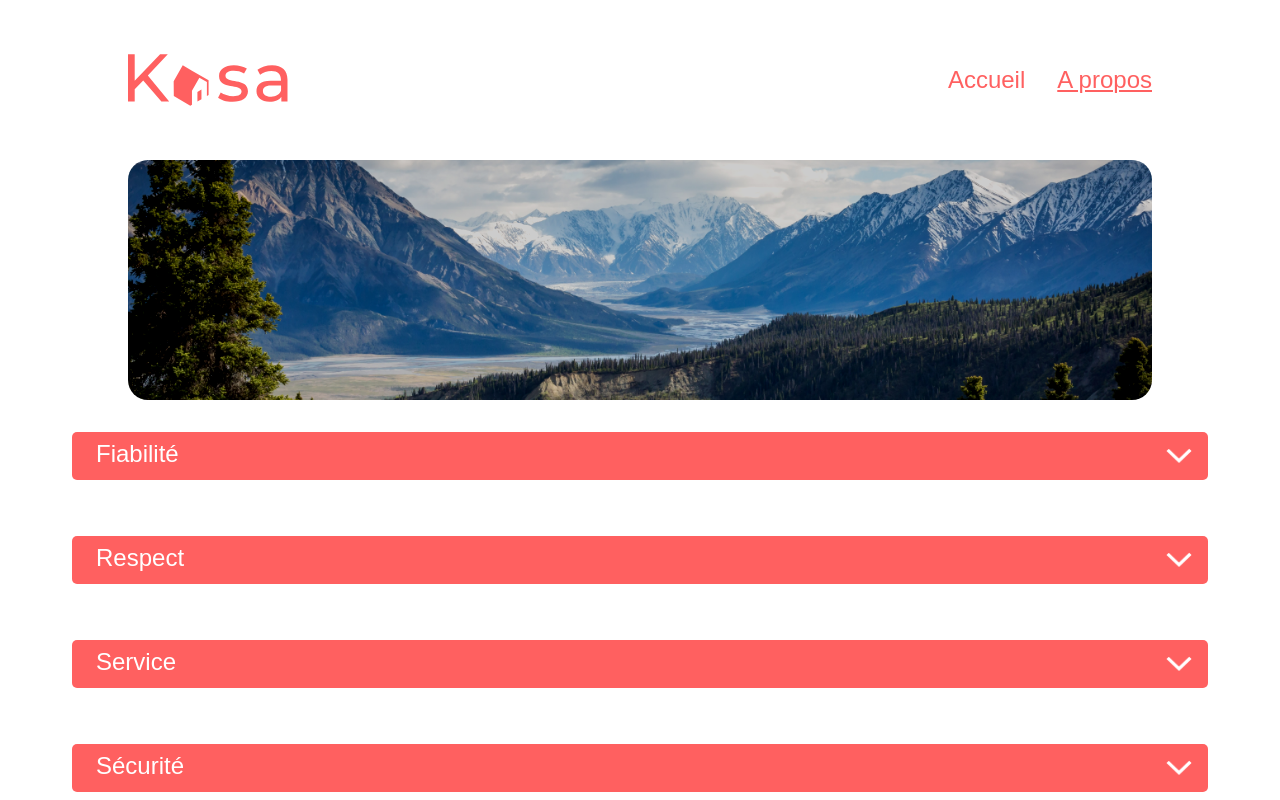
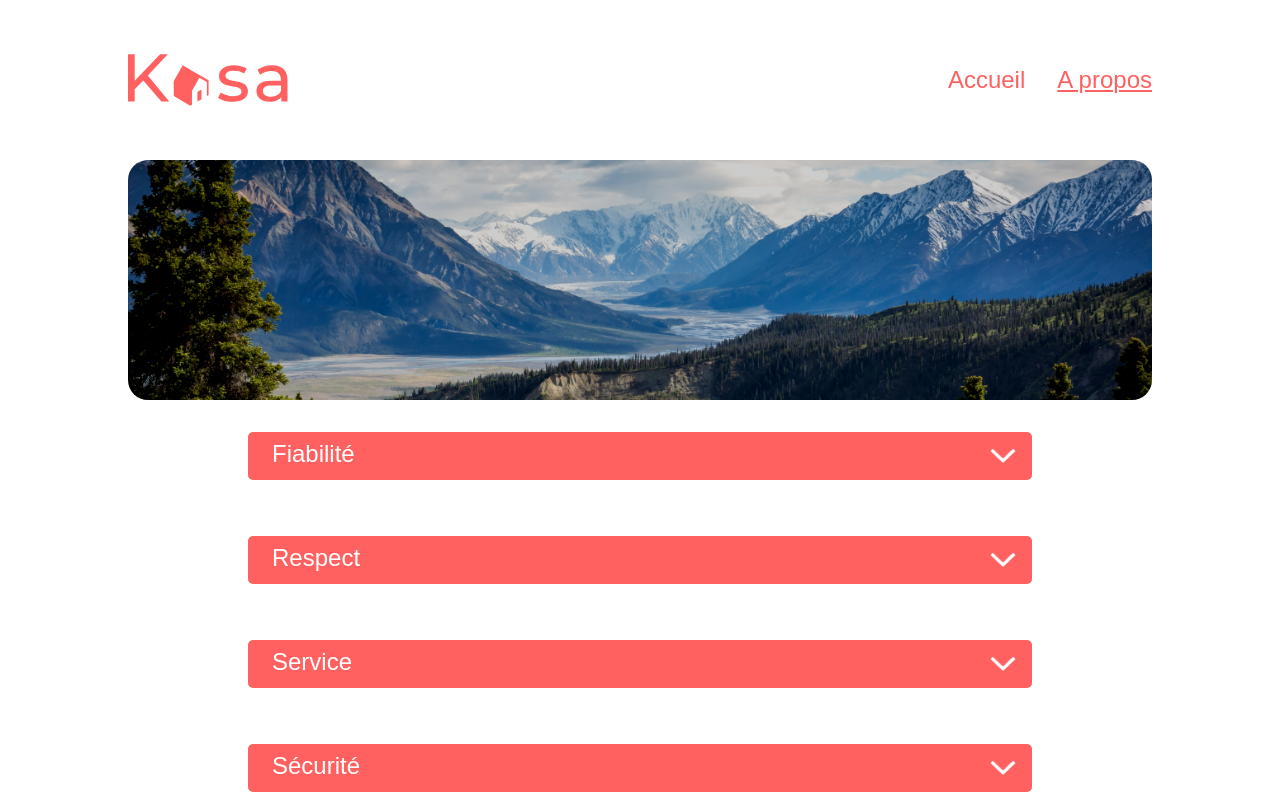
Before and after one commit to Tommy-Hck/ThomasHuylebroeck_7_21112023, a React (Create React App) app: page /About in a window 1280 px wide. Shown: the top 800 px of the page. Built offline with nearby package versions, Linux system fonts and the light colour scheme.

Commit message:
responsive about desktop

```diff
--- a/src/pages/About/About.scss
+++ b/src/pages/About/About.scss
@@ -26,7 +26,7 @@
     justify-content: space-between;
     align-items: center;
     .collapse-header{
-      width: 70rem;
+      width: 60vw;
     }
     @media screen and (max-width: 425px) {
       flex-direction: column;
@@ -49,7 +49,7 @@
 .collapse-content {
     padding: 0 1.5rem;
     font-size: 1.7rem;
-    width: 70rem;
+    width: 60vw;
     @media  screen and  (max-width: 425px){
         padding-left: 1rem;
         line-height: 1.5rem;
```
